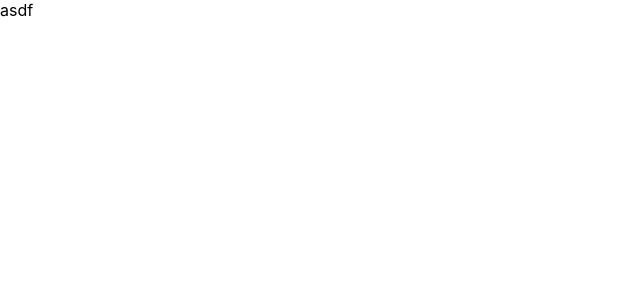
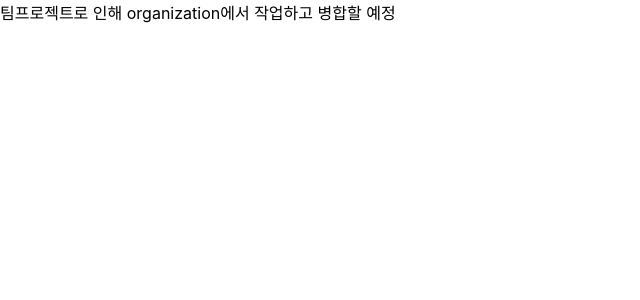
Before and after one commit to kim-jongin/React_plactice, a React (Create React App) app in the folder codingApple/my-react-app/: page / in a window 1280 px wide. Shown: the top 300 px of the page, without its empty margins (0-640 px from the left). Built offline with nearby package versions, Linux system fonts and the light colour scheme.

Commit message:
임시 commit

```diff
--- a/codingApple/my-react-app/src/App.js
+++ b/codingApple/my-react-app/src/App.js
@@ -3,7 +3,7 @@ import './App.css';
 
 function App() {
   return (
-   <div>asdf</div>
+   <div>팀프로젝트로 인해 organization에서 작업하고 병합할 예정</div>
   );
 }
 
```
